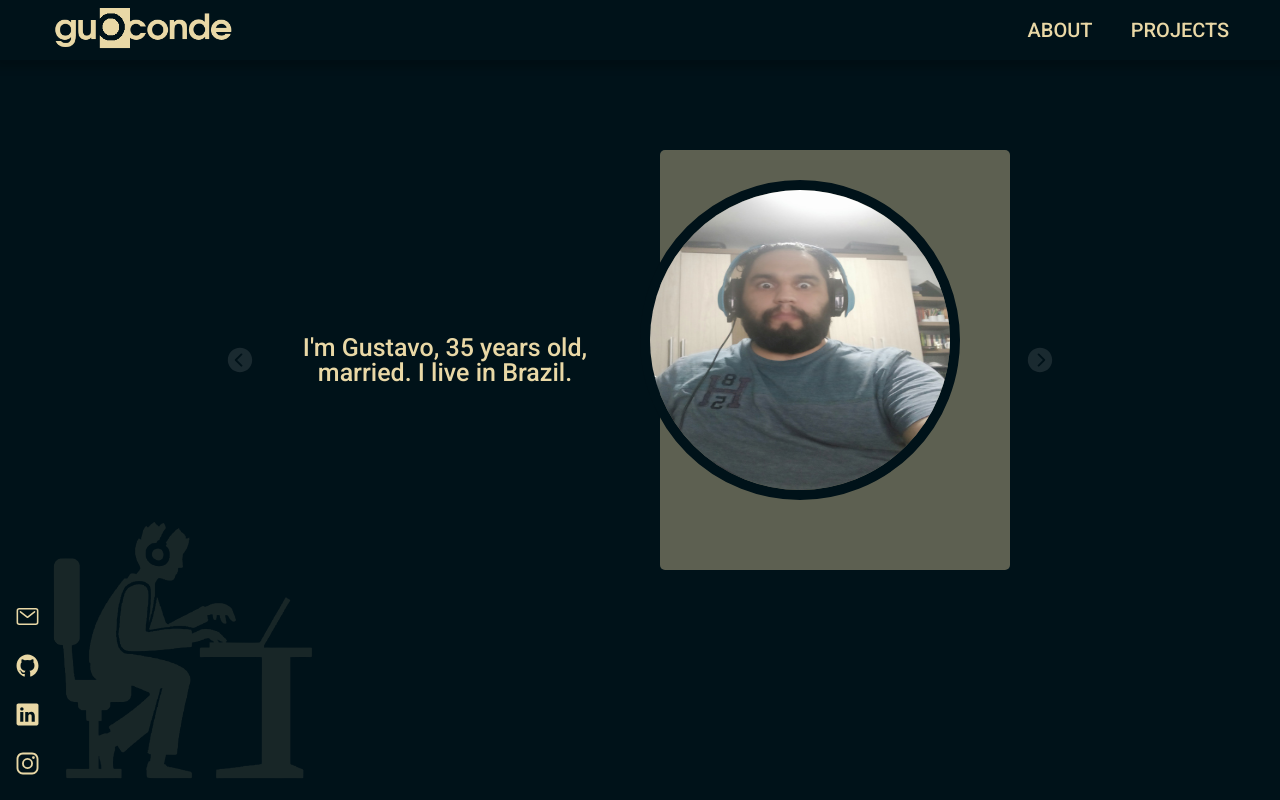
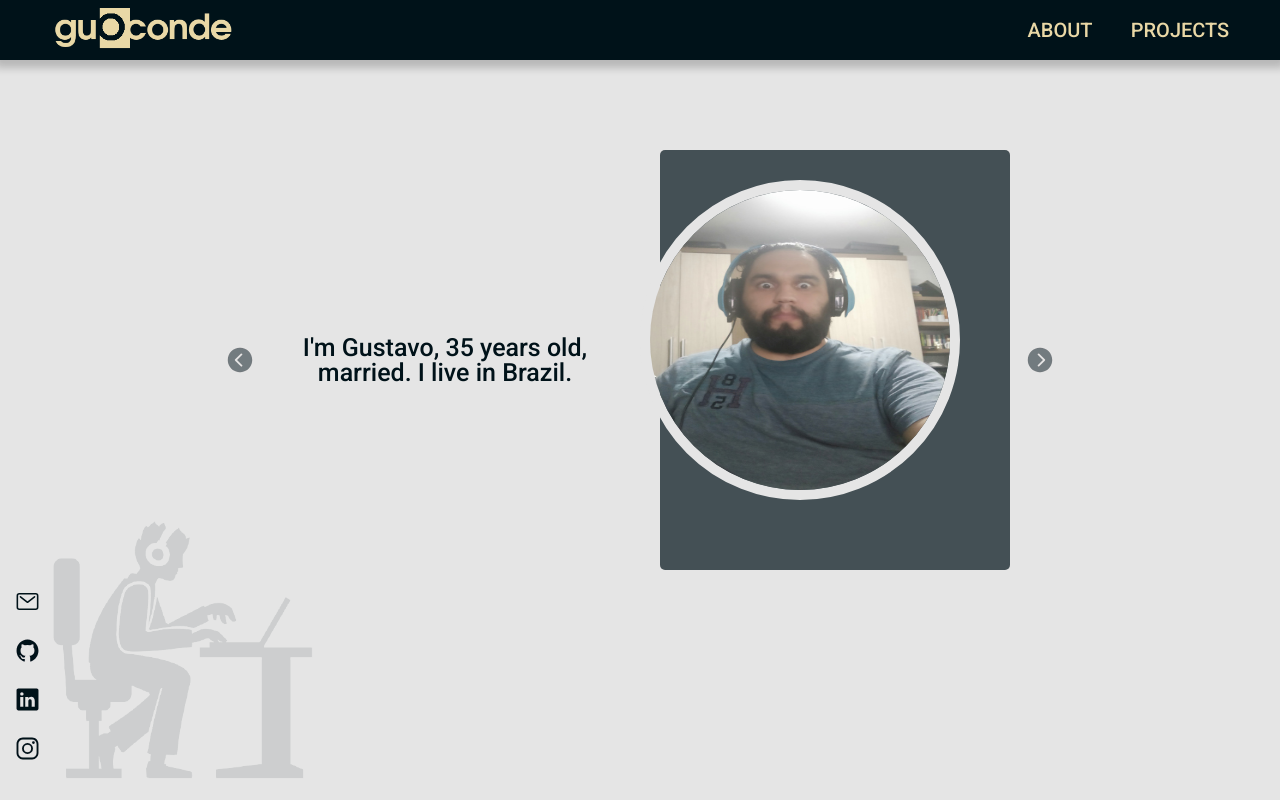
Before and after one commit to guoconde/Portifolio_Gustavo, a React app: page / in a window 1280 px wide. Built offline with nearby package versions, Linux system fonts and the light colour scheme.

Commit message:
Mudanca de cor do layout

```diff
--- a/src/assets/css/style.css
+++ b/src/assets/css/style.css
@@ -1,6 +1,6 @@
 body {
     font-family: 'Roboto';
-    color: #e9d8a6;
+    color: #001219;
 
-    background-color: #001219;
+    background-color: #e5e5e5;
 }
--- a/src/components/About/index.jsx
+++ b/src/components/About/index.jsx
@@ -66,7 +66,7 @@ const BoxAbout = styled.div`
     }
 
     ion-icon {
-        color: rgba(255,255,255, 0.1);
+        color: rgba(0, 18, 25, 0.5);
         font-size: 30px;
 
         cursor: pointer;
@@ -81,7 +81,8 @@ const BoxImg = styled.div`
 
     border-radius: 5px;
 
-    background-color: rgba(233, 216, 166, 0.4);
+    /* background-color: rgba(233, 216, 166, 0.5); */
+    background-color: rgba(0, 18, 25, 0.7);
 
     position: relative;
 
@@ -99,7 +100,7 @@ const BoxImg = styled.div`
         width: 300px;
         height: 300px;
 
-        border: 10px solid #001219;
+        border: 10px solid #e5e5e5;
 
         border-radius: 51%;
         overflow: hidden;
--- a/src/components/App/index.jsx
+++ b/src/components/App/index.jsx
@@ -3,7 +3,7 @@ import About from '../About'
 import Projects from '../Projects'
 import Contact from '../Footer'
 
-import Silhouette from '../../assets/images/contorno.png'
+import Silhouette from '../../assets/images/contornoAzul.png'
 
 import '../../assets/css/reset.css'
 import '../../assets/css/style.css'
--- a/src/components/Footer/index.jsx
+++ b/src/components/Footer/index.jsx
@@ -17,7 +17,7 @@ export default function Contact() {
 
 const FooterDiv = styled.div`
     position: fixed;
-    bottom: 20px;
+    bottom: 35px;
     left: 15px;
 
     width: 20px;
--- a/src/components/Projects/index.jsx
+++ b/src/components/Projects/index.jsx
@@ -35,7 +35,7 @@ const BoxAbout = styled.div`
 const Hyperlink = styled.div`
     width: 400px;
 
-    background-color: rgba(0,0,0, 0.3);
+    background-color: rgba(0, 18, 25, 0.7);
     border-radius: 10px;
 
     box-sizing: border-box;
--- a/src/components/Top/index.jsx
+++ b/src/components/Top/index.jsx
@@ -23,6 +23,8 @@ const Header = styled.header`
     height: 60px;
 
     box-sizing: border-box;
+
+    color: #e9d8a6;
 
     box-shadow: 0px 3px 8px 5px rgba(0,0,0,0.2);
 
```
Also changed, not shown: src/assets/images/contornoAzul.png (added).
